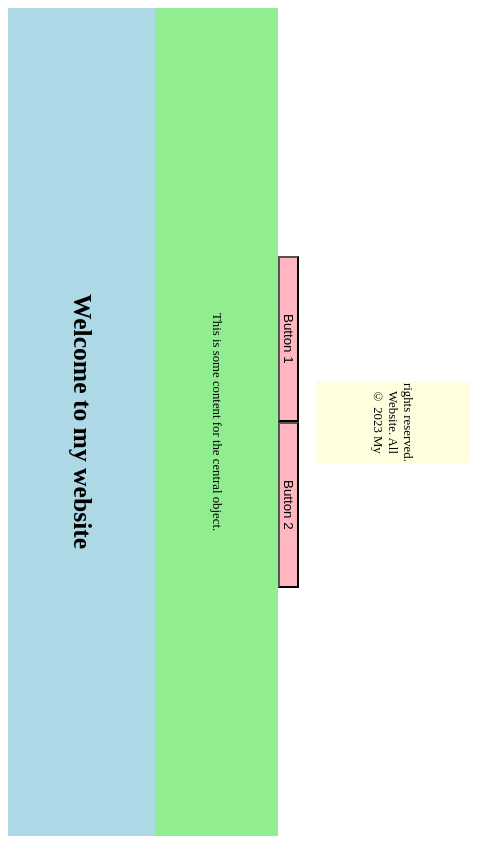
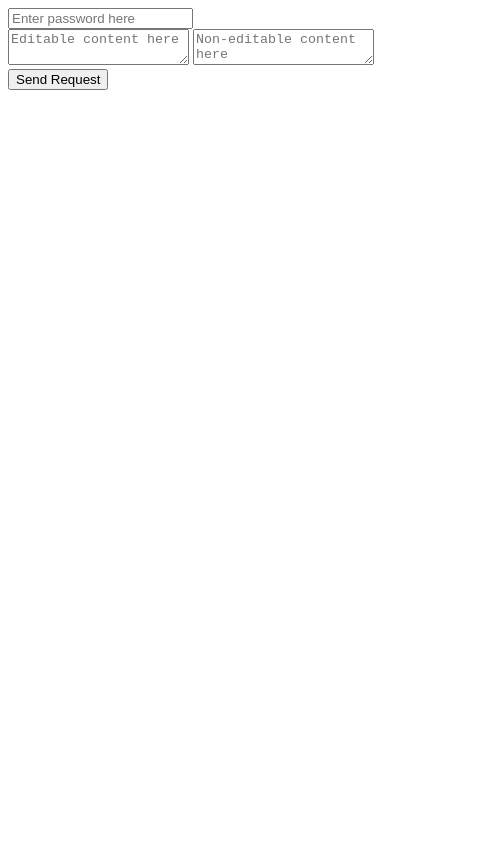
Before and after one commit to errornesttorn/oci_test1, a plain HTML site: page index.html in a window 390 px wide. Shown: the whole page, 477 px wide, since content can reach past the window. Drawn offline with nearby package versions, Linux system fonts and the light colour scheme.

Commit message:
Add files via upload

```diff
--- a/index.html
+++ b/index.html
@@ -1,125 +1,26 @@
 <!DOCTYPE html>
 <html>
 <head>
-    <title>My Website</title>
-    <style>
-        /* General styles */
-        * {
-            box-sizing: border-box;
-        }
+    <title>Simple HTML Website</title>
+    <script src="https://ajax.googleapis.com/ajax/libs/jquery/3.5.1/jquery.min.js"></script>
+</head>
+<body>
+    <input type="text" id="password" placeholder="Enter password here"><br>
+    <textarea id="editable" placeholder="Editable content here"></textarea>
+    <textarea id="nonEditable" readonly placeholder="Non-editable content here"></textarea><br>
+    <button id="sendRequest">Send Request</button>
 
-        /* Top object */
-        #top {
-            width: 20%;
-            height: 80%;
-            background-color: lightblue;
-            margin: auto;
-            text-align: center;
-        }
-
-        /* Center object */
-        #center {
-            width: 40%;
-            height: 60%;
-            background-color: lightgreen;
-            margin: auto;
-            text-align: center;
-        }
-
-        /* Buttons */
-        #buttons {
-            width: 10%;
-            height: 40%;
-            display: flex;
-            justify-content: space-around;
-            align-items: center;
-            margin: auto;
-            flex-direction: column;
-        }
-
-        button {
-            width: 80%;
-            height: 40%;
-            background-color: lightpink;
-        }
-
-        /* Footer */
-        #footer {
-            width: 20%;
-            height: 10%;
-            background-color: lightyellow;
-            margin: auto;
-            text-align: center;
-        }
-
-        /* Media query for screens that are 600px or less */
-        @media (max-width: 600px) {
-            /* Top object */
-            #top {
-                width: 15%;
-                height: 100%;
-                font-size: 0.8em;
-                padding-left: 5%;
-                padding-right: 5%;
-            }
-
-            /* Center object */
-            #center {
-                width: 50%;
-                height: 100%;
-                font-size: 0.8em;
-                padding-left: 5%;
-                padding-right: 5%;
-            }
-
-            /* Buttons */
-            #buttons {
-                width: 15%;
-                height: 50%;
-                padding-top: 5%;
-                padding-bottom: 5%;
-                flex-direction: row;
-            }
-
-            button {
-                width: 40%;
-                height: 80%;
-                margin-right: 5%;
-            }
-
-            /* Footer */
-            #footer {
-                width: 15%;
-                height: 10%;
-                font-size: 0.8em;
-                padding-left: 5%;
-                padding-right: 5%;
-            }
-        }
-    </style>
-    <!-- Set the viewport -->
-    <meta name="viewport" content="width=device-width, initial-scale=1.0">
-</head>
-<body style="writing-mode: vertical-lr;">
-    <!-- This is the top object -->
-    <div id="top">
-        <h1>Welcome to my website</h1>
-    </div>
-
-    <!-- This is the central object -->
-    <div id="center">
-        <p>This is some content for the central object.</p>
-    </div>
-
-    <!-- These are the two buttons -->
-    <div id="buttons">
-        <button>Button 1</button>
-        <button>Button 2</button>
-    </div>
-
-    <!-- This is the footer -->
-    <div id="footer">
-        <p>© 2023 My Website. All rights reserved.</p>
-    </div>
+    <script>
+        $(document).ready(function(){
+            $("#sendRequest").click(function(){
+                var password = $("#password").val();
+                var content = $("#editable").val();
+                var url = "http://141.147.9.175:8000?password=" + password + "&content=" + content;
+                $.get(url, function(data, status){
+                    $("#nonEditable").val(data);
+                });
+            });
+        });
+    </script>
 </body>
 </html>
```
